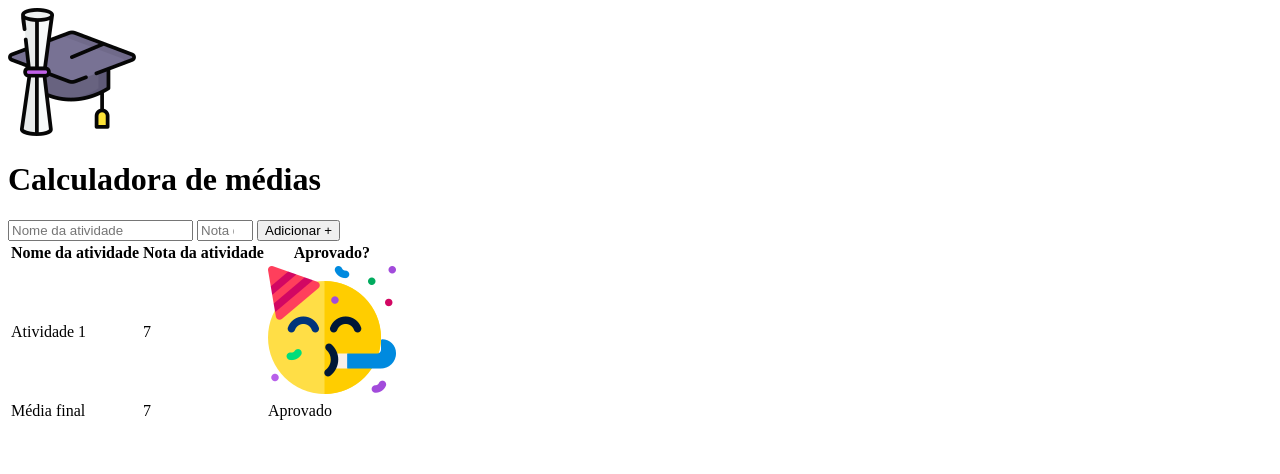
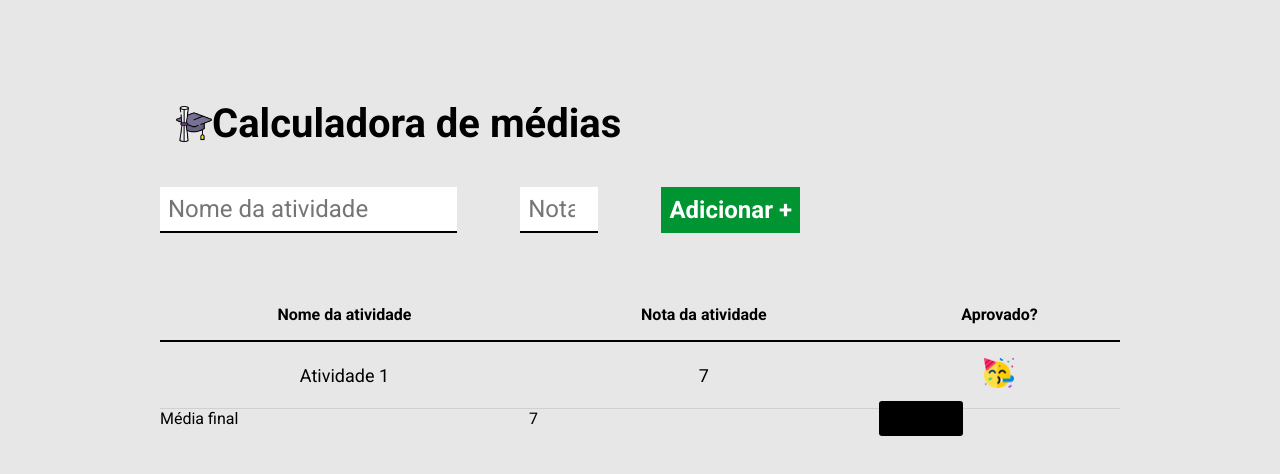
Before and after one commit to RafaelaCabral/Curso_EBAC, a plain HTML site: page index.html in a window 1280 px wide. Drawn offline with Linux system fonts and the light colour scheme.

Commit message:
feat: implementação do css no formulário

```diff
--- a/index.html
+++ b/index.html
@@ -1,11 +1,18 @@
 <!DOCTYPE html>
 <html lang="pt-br">
+
 <head>
     <meta charset="UTF-8">
     <meta name="viewport" content="width=device-width, initial-scale=1.0">
     <title>Calculadora de médias</title>
+    <link rel="preconnect" href="https://fonts.googleapis.com">
+    <link rel="preconnect" href="https://fonts.gstatic.com" crossorigin>
+    <link href="https://fonts.googleapis.com/css2?family=Roboto:ital,wght@0,100..900;1,100..900&display=swap" rel="stylesheet">
+    <link rel="stylesheet" href="main.css">
 </head>
+
 <body>
+    <div class="container">
         <header>
             <img src="./images/logo.png" alt="capelo e diploma">
             <h1>Calculadora de médias</h1>
@@ -15,7 +22,7 @@
             <input type="number" required placeholder="Nota da atividade" min="0" max="10">
             <button type="submit">Adicionar +</button>
         </form>
-    <table>
+        <table cellspacing="0">
             <thead>
                 <tr>
                     <th>
@@ -36,9 +43,11 @@
                 <tr>
                     <td>Média final</td>
                     <td>7</td>
-                <td>Aprovado</td>
+                    <td><span class="resultado">Aprovado</span></td>
                 </tr>
             </tfoot>
         </table>
+    </div>
 </body>
+
 </html>
--- /dev/null
+++ b/main.css
@@ -0,0 +1,97 @@
+* {
+    margin: 0;
+    padding: 0;
+    box-sizing: border-box;
+    font-family: "Roboto", serif;
+}
+
+body {
+    background-color: #E7E7E7;
+    padding-top: 100px;
+}
+
+header {
+    display: flex;
+    align-items: center;
+    margin-bottom: 40px;
+}
+
+header img {
+    height: 36px;
+    margin-left: 16px;
+}
+
+header h1 {
+    font-size: 40px;
+    font-weight: bold;
+}
+
+.container {
+    max-width: 960px;
+    width: 100%;
+    margin: 0 auto;
+}
+
+form {
+    display: flex;
+    max-width: 640px;
+    width: 100%;
+    justify-content: space-between;
+    margin-bottom: 56px;
+}
+
+form button {
+    background-color: #009432;
+    color: white;
+    font-size: 24px;
+    font-weight: bold;
+    border: none;
+    cursor: pointer;
+    padding: 8px;
+
+}
+
+form input {
+    font-size: 24px;
+    background-color: white;
+    border: none;
+    border-bottom: 2px solid #000;
+    padding: 8px;
+}
+
+table {
+    width: 100%;
+}
+
+table th {
+    border-bottom: 2px solid #000;
+    padding: 16px;
+    font-family: 24px;
+    font-weight: bold;
+}
+
+tbody td {
+    padding: 16px 0;
+    text-align: center;
+    font-size: 18px;
+    border-bottom: 1px solid rgba(0, 0, 0, 0.1);
+}
+
+table td img {
+    height: 30px;
+}
+
+.resultado{
+    padding: 8px;
+    font-weight: bold;
+    background-color: #000;
+    border-radius: 3px;
+}
+
+.aprovado{
+    background-color: #009432;
+}
+
+.reprovado{
+    background-color: red;
+}
```
Lines whose indentation alone changed are shown as unchanged.
